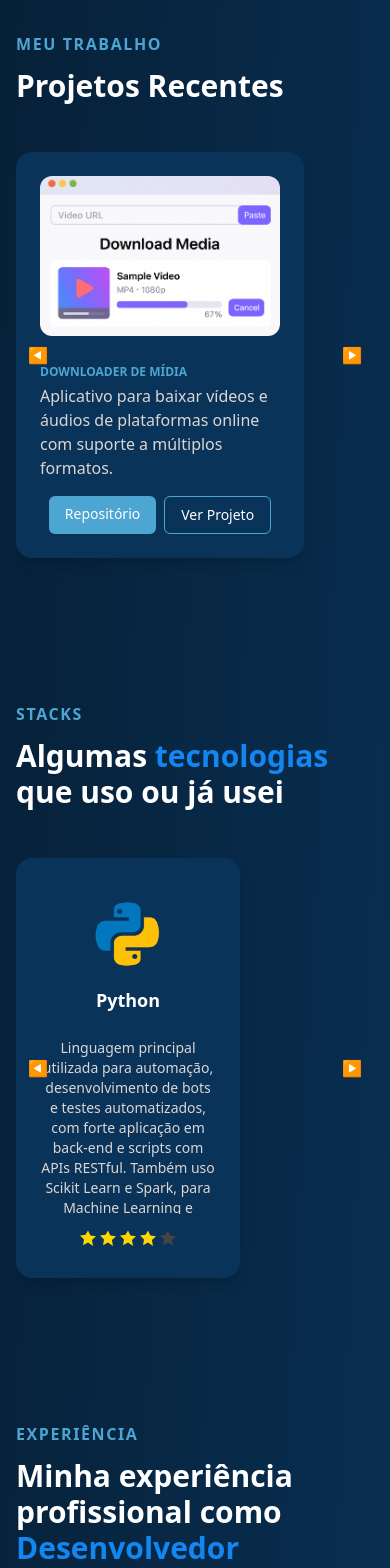
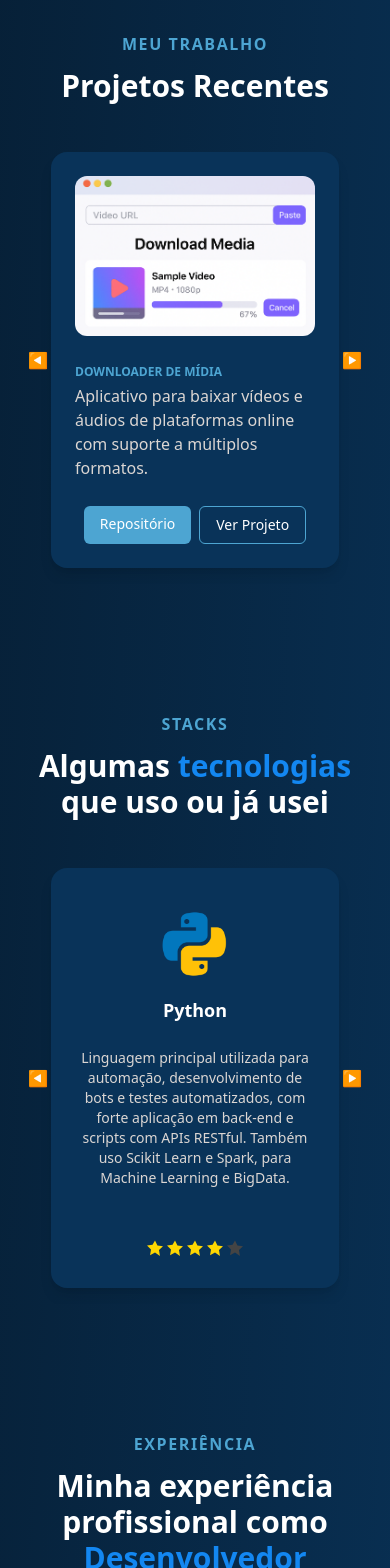
Before and after one commit to vmellozk/portfolio-profissional, a React (Vite) app: page / in a window 390 px wide. Shown: the part 2860-4428 px from the top of the page. Built offline with nearby package versions, Linux system fonts and the light colour scheme.

Commit message:
ajustando layout de textos, centralização de objetos e ajustes de tamanho

```diff
--- a/src/App.tsx
+++ b/src/App.tsx
@@ -47,8 +47,8 @@ export default function App() {
     { title: "C#", image: "images/csharp.png", description: "Linguagem orientada a objetos utilizada em aplicações desktop e web. Estou em processo contínuo de aprendizado e sigo explorando suas aplicações em diferentes contextos de desenvolvimento.", rating: 1 },
     { title: "Java", image: "images/java.png", description: "Linguagem versátil usada para aplicações multiplataforma. Estou em processo contínuo de aprendizado e sigo explorando suas aplicações em diferentes contextos de desenvolvimento.", rating: 1 },
     { title: "React Native", image: "images/reactnative.png", description: "Framework para desenvolvimento mobile, utilizado para criar aplicações nativas para Android e iOS. Estou em processo contínuo de aprendizado e sigo explorando suas aplicações em diferentes contextos de desenvolvimento.", rating: 1 },
-    { title: "HTML", image: "images/html.png", description: "Linguagem de marcação estruturante das páginas web. Apesar de não ser o meu foco, possuo conhecimentos básicos, já tendo utilizado em projetos estruturando páginas, criando formulários, tabelas e integrado CSS e JavaScript.", rating: 3 },
-    { title: "CSS", image: "images/css.png", description: "Linguagem de estilo para personalizar o layout e a aparência visual das páginas web. Apesar de não ser o meu foco, possuo conhecimentos básicos, já tendo utilizado em projetos estilizando páginas, ajustando layouts e interações visuais.", rating: 3 },
+    { title: "HTML", image: "images/html.png", description: "Linguagem de marcação estruturante das páginas web. Apesar de não ser o meu foco, possuo conhecimentos básicos, já tendo utilizado em projetos estruturando páginas, criando formulários, tabelas e integrado CSS e JavaScript.", rating: 2 },
+    { title: "CSS", image: "images/css.png", description: "Linguagem de estilo para personalizar o layout e a aparência visual das páginas web. Apesar de não ser o meu foco, possuo conhecimentos básicos, já tendo utilizado em projetos estilizando páginas, ajustando layouts e interações visuais.", rating: 2 },
   ];
 
   const totalPages = Math.ceil(technologies.length / technologiesPerPage);
@@ -239,7 +239,7 @@ export default function App() {
         <li>
           <a
             href="#contact"
-            className="px-6 py-2 rounded-full font-semibold bg-[#1387f1] shadow-lg hover:bg-[#093359] border border-[#1387f1] transition"
+            className="hover:text-[#1387f1] transition"
             onClick={() => setMenuOpen(false)}
           >
             Contato
@@ -409,8 +409,8 @@ export default function App() {
 
         {/* Projects */}
         <section id="projects" className="container max-w-6xl mx-auto px-4 sm:px-6 lg:px-8">
-          <h4 className="uppercase tracking-widest text-[#4da5d2] font-semibold mb-3">Meu trabalho</h4>
-          <h2 className="text-3xl font-extrabold mb-8">Projetos Recentes</h2>
+          <h4 className="uppercase tracking-widest text-[#4da5d2] font-semibold mb-3 text-center lg:text-left">Meu trabalho</h4>
+          <h2 className="text-3xl font-extrabold mb-8 text-center lg:text-left">Projetos Recentes</h2>
 
           <div className="relative">
             <button
@@ -423,13 +423,13 @@ export default function App() {
 
             <div
               ref={scrollContainerProjects}
-              className="overflow-x-auto scroll-smooth py-4 scrollbar-hide flex gap-4 justify-start sm:justify-center"
+              className="overflow-x-auto scroll-smooth py-4 scrollbar-hide flex gap-4 justify-start justify-center"
               style={{ margin: '0 auto' }}
             >
               {currentProjects.map(({ id, title, description, image, repoLink, viewProject }) => (
                 <div
                   key={id}
-                  className="flex-shrink-0 w-72 sm:w-72 md:w-80 bg-[#093359] rounded-2xl p-6 shadow-lg flex flex-col justify-between gap-4 transition-all duration-300"
+                  className="flex-shrink-0 w-72 sm:w-72 md:w-80 bg-[#093359] rounded-2xl p-6 shadow-lg flex flex-col justify-between gap-4 transition-all duration-300 min-h-[26rem] min-w-[18rem]"
                 >
                   <img
                     src={image}
@@ -475,8 +475,8 @@ export default function App() {
 
         {/* Stacks */}
         <section id="services" className="container max-w-6xl mx-auto px-4 sm:px-6 lg:px-8">
-          <h4 className="uppercase tracking-widest text-[#4da5d2] font-semibold mb-3">Stacks</h4>
-          <h2 className="text-3xl font-extrabold mb-8">
+          <h4 className="uppercase tracking-widest text-[#4da5d2] font-semibold mb-3 text-center lg:text-left">Stacks</h4>
+          <h2 className="text-3xl font-extrabold mb-8 text-center lg:text-left">
             Algumas <span className="text-[#1387f1]">tecnologias</span> que uso ou já usei
           </h2>
 
@@ -491,13 +491,13 @@ export default function App() {
 
             <div
               ref={scrollContainer}
-              className="overflow-x-auto scroll-smooth py-4 scrollbar-hide flex gap-4 justify-start sm:justify-center"
+              className="overflow-x-auto scroll-smooth py-4 scrollbar-hide flex gap-4 justify-start justify-center"
               style={{ margin: '0 auto' }}
             >
               {currentTechnologies.map(({ title, image, description, rating }) => (
                 <div
                   key={title}
-                  className="bg-[#093359] rounded-2xl p-6 shadow-lg flex flex-col items-center text-center w-56 sm:w-64 h-[420px] flex-shrink-0 transition-all duration-300"
+                  className="bg-[#093359] rounded-2xl p-6 shadow-lg flex flex-col items-center text-center w-56 sm:w-64 h-[420px] flex-shrink-0 transition-all duration-300 min-h-[26rem] min-w-[18rem]"
                 >
                   <img src={image} alt={title} className="h-20 my-3" />
                   <div className="text-lg font-bold mb-2 text-white">{title}</div>
@@ -532,10 +532,10 @@ export default function App() {
 
         {/* Experience */}
         <section id="experience" className="container max-w-6xl mx-auto px-4 sm:px-6 lg:px-8">
-          <h4 className="uppercase tracking-widest text-[#4da5d2] font-semibold mb-3">
+          <h4 className="uppercase tracking-widest text-[#4da5d2] font-semibold mb-3 text-center lg:text-left">
             Experiência
           </h4>
-          <h2 className="text-3xl font-extrabold mb-8">
+          <h2 className="text-3xl font-extrabold mb-8 text-center lg:text-left">
             Minha experiência profissional como <span className="text-[#1387f1]">Desenvolvedor</span>
           </h2>
           <div className="grid grid-cols-1 gap-8 md:grid-cols-1">
```
